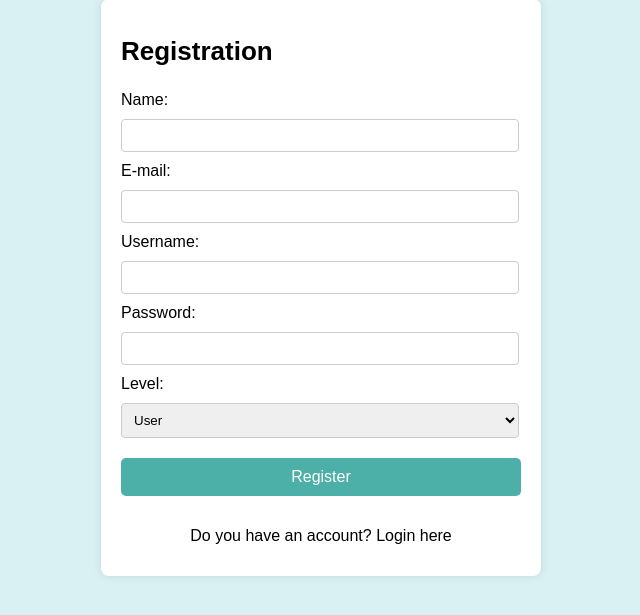
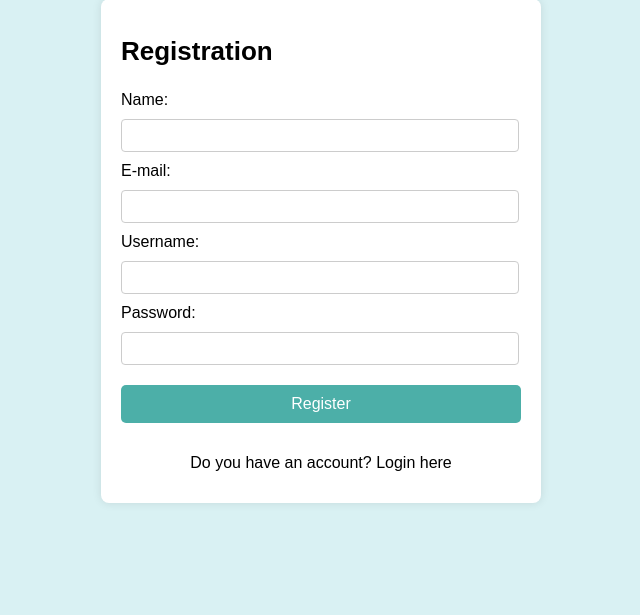
Before and after one commit to Rawnreff/HealthCare-RafenUKLSIJA2, a PHP site: page /register.php in a window 1280 px wide. Shown: the part 101-716 px from the top of the page, without its empty margins (319-959 px from the left). Run offline with PHP 8.4, Linux system fonts and the light colour scheme.

Commit message:
pesan commit

```diff
--- a/HealthCare/admin/hapus_user.php
+++ b/HealthCare/admin/delete_user.php
@@ -3,9 +3,9 @@ include '../connect.php';
 
 $id_user = $_GET['id'];
 
-$hapus = mysqli_query($mysqli, "DELETE FROM user WHERE id_user = '$id_user'") or die(mysqli_error($mysqli));
+$delete = mysqli_query($mysqli, "DELETE FROM user WHERE id_user = '$id_user'") or die(mysqli_error($mysqli));
 
-if($hapus) {
+if($delete) {
     header("Location: user.php");
     exit();
 } else {
--- a/HealthCare/admin/user.php
+++ b/HealthCare/admin/user.php
@@ -58,7 +58,7 @@
                 <td><?php echo $data['password']; ?></td>
                 <td><?php echo $data['email']; ?></td>
                 <td><?php echo $data['level']; ?></td>
-                <td><a href="hapus_user.php?id=<?php echo $data['id_user']; ?>" class="btn-hapus">Hapus</a> </td>
+                <td><a href="delete_user.php?id=<?php echo $data['id_user']; ?>" class="btn-delete">Delete</a> </td>
                 <td><a href="update_user.php?id=<?php echo $data['id_user']; ?>" class="btn-update">Update</a> </td>
             </tr>
             <?php } ?>
--- a/HealthCare/register.php
+++ b/HealthCare/register.php
@@ -23,12 +23,6 @@
             <label for="password">Password:</label>
             <input type="password" name="password" required><br>
 
-            <label for="level">Level:</label>
-            <select name="level" required>
-                <option value="user">User</option>
-                <option value="admin">Admin</option>
-            </select><br>
-
             <button class="button" type="Submit" name="Submit">Register</button>
         </form>
         <div class="regist">
@@ -42,7 +36,7 @@ if (isset($_POST['Submit'])) {
     $email= $_POST['email'];
     $username= $_POST['username'];
     $password= $_POST['password'];
-    $level= $_POST['level'];
+    $level= 'user';
     echo($password);
 
     include_once("connect.php");
```
